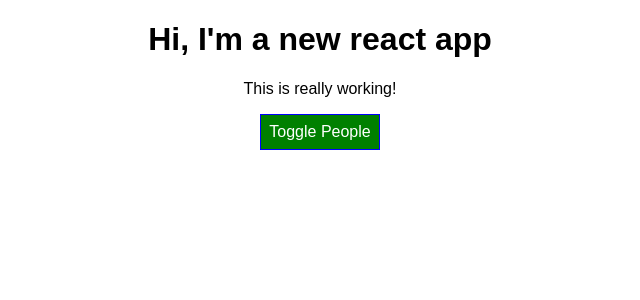
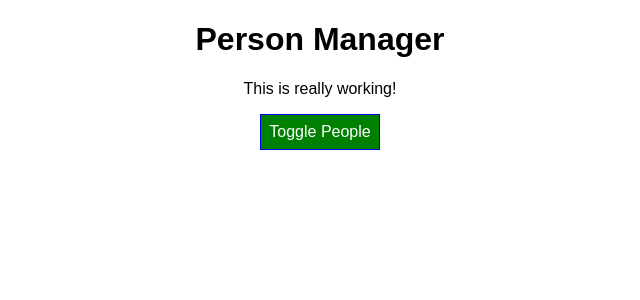
Before and after one commit to acieplinski/react-course, a React (Create React App) app: page / in a window 1280 px wide. Shown: the top 300 px of the page, without its empty margins (320-960 px from the left). Built offline with nearby package versions, Linux system fonts and the light colour scheme.

Commit message:
appTitle presented from props

```diff
--- a/src/components/Cockpit/Cockpit.js
+++ b/src/components/Cockpit/Cockpit.js
@@ -18,7 +18,7 @@
 
     return (
         <div className={classes.Cockpit}>
-            <h1>Hi, I'm a new react app</h1>
+            <h1>{props.title}</h1>
             <p className={assignedClasses.join(' ')}>This is really working!</p>
             <button className={btnClass}
                 onClick={props.clicked}>Toggle People
--- a/src/containers/App.js
+++ b/src/containers/App.js
@@ -54,6 +54,7 @@
     return (
       <div className={styles.App}>
         <Cockpit
+          title={this.props.appTitle}
           showPersons={this.state.showPersons}
           persons={this.state.persons}
           clicked={this.togglePersonsHandler} />
--- a/src/index.js
+++ b/src/index.js
@@ -4,5 +4,5 @@
 import App from './containers/App';
 import registerServiceWorker from './registerServiceWorker';
 
-ReactDOM.render(<App />, document.getElementById('root'));
+ReactDOM.render(<App appTitle="Person Manager"/>, document.getElementById('root'));
 registerServiceWorker();
```
